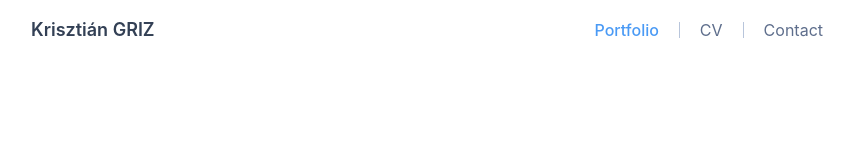
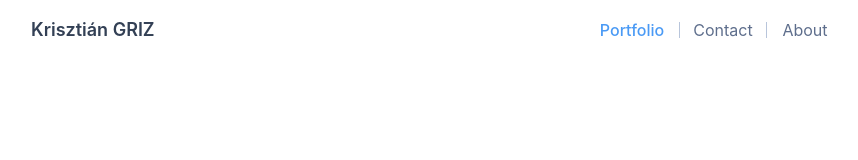
Before and after one commit to krisztiangriz/portfolio, a React (Vite) app: page /#/ in a window 1280 px wide. Shown: the top 160 px of the page, without its empty margins (209-1067 px from the left). Built offline with nearby package versions, Linux system fonts and the light colour scheme; no server answers.

Commit message:
UI refinements

```diff
--- a/public/content/cv.json
+++ b/public/content/cv.json
@@ -1,4 +1,5 @@
 {
+  "intro": "Product designer with a focus on complex systems, design operations, and bridging the gap between design and engineering. I thrive in environments where thoughtful design can drive measurable outcomes.",
   "experience": [
     {
       "title": "Senior Designer",
--- a/src/components/Layout.tsx
+++ b/src/components/Layout.tsx
@@ -29,28 +29,28 @@ export function Layout() {
               to="/"
               end
               className={({ isActive }) =>
-                `px-2 focus-visible:outline-2 focus-visible:outline-offset-2 focus-visible:outline-[var(--color-action)] rounded ${isActive ? "text-[var(--color-action)] font-medium" : "text-[var(--color-text-secondary)] hover:text-[var(--color-action)] hover:underline"}`
+                `w-[70px] text-center focus-visible:outline-2 focus-visible:outline-offset-2 focus-visible:outline-[var(--color-action)] rounded ${isActive ? "text-[var(--color-action)] font-medium" : "text-[var(--color-text-secondary)] hover:text-[var(--color-action)] hover:underline"}`
               }
             >
               Portfolio
             </NavLink>
             <span className="w-px h-4 bg-[var(--color-border)] mx-3" />
             <NavLink
-              to="/cv"
+              to="/contact"
               className={({ isActive }) =>
-                `px-2 focus-visible:outline-2 focus-visible:outline-offset-2 focus-visible:outline-[var(--color-action)] rounded ${isActive ? "text-[var(--color-action)] font-medium" : "text-[var(--color-text-secondary)] hover:text-[var(--color-action)] hover:underline"}`
+                `w-[62px] text-center focus-visible:outline-2 focus-visible:outline-offset-2 focus-visible:outline-[var(--color-action)] rounded ${isActive ? "text-[var(--color-action)] font-medium" : "text-[var(--color-text-secondary)] hover:text-[var(--color-action)] hover:underline"}`
               }
             >
-              CV
+              Contact
             </NavLink>
             <span className="w-px h-4 bg-[var(--color-border)] mx-3" />
             <NavLink
-              to="/contact"
+              to="/cv"
               className={({ isActive }) =>
-                `px-2 focus-visible:outline-2 focus-visible:outline-offset-2 focus-visible:outline-[var(--color-action)] rounded ${isActive ? "text-[var(--color-action)] font-medium" : "text-[var(--color-text-secondary)] hover:text-[var(--color-action)] hover:underline"}`
+                `w-[52px] text-center focus-visible:outline-2 focus-visible:outline-offset-2 focus-visible:outline-[var(--color-action)] rounded ${isActive ? "text-[var(--color-action)] font-medium" : "text-[var(--color-text-secondary)] hover:text-[var(--color-action)] hover:underline"}`
               }
             >
-              Contact
+              About
             </NavLink>
           </div>
         </div>
--- a/src/pages/CV.tsx
+++ b/src/pages/CV.tsx
@@ -8,7 +8,13 @@ export function CV() {
 
   return (
     <div>
-      <h1 className="text-3xl font-bold text-[var(--color-text-primary)] mb-6">CV</h1>
+      <h1 className="text-3xl font-bold text-[var(--color-text-primary)] mb-6">About</h1>
+
+      <section className="mb-10">
+        <p className="text-[var(--color-text-body)] leading-relaxed">{cv.intro}</p>
+      </section>
+
+      <hr className="mb-10 border-[var(--color-border-light)]" />
 
       <section className="mb-8">
         <h2 className="text-xl font-semibold text-[var(--color-text-primary)] mb-3">Experience</h2>
--- a/src/types/content.ts
+++ b/src/types/content.ts
@@ -7,6 +7,7 @@ export interface CaseStudy {
 }
 
 export interface CVData {
+  intro: string;
   experience: {
     title: string;
     company: string;
```
